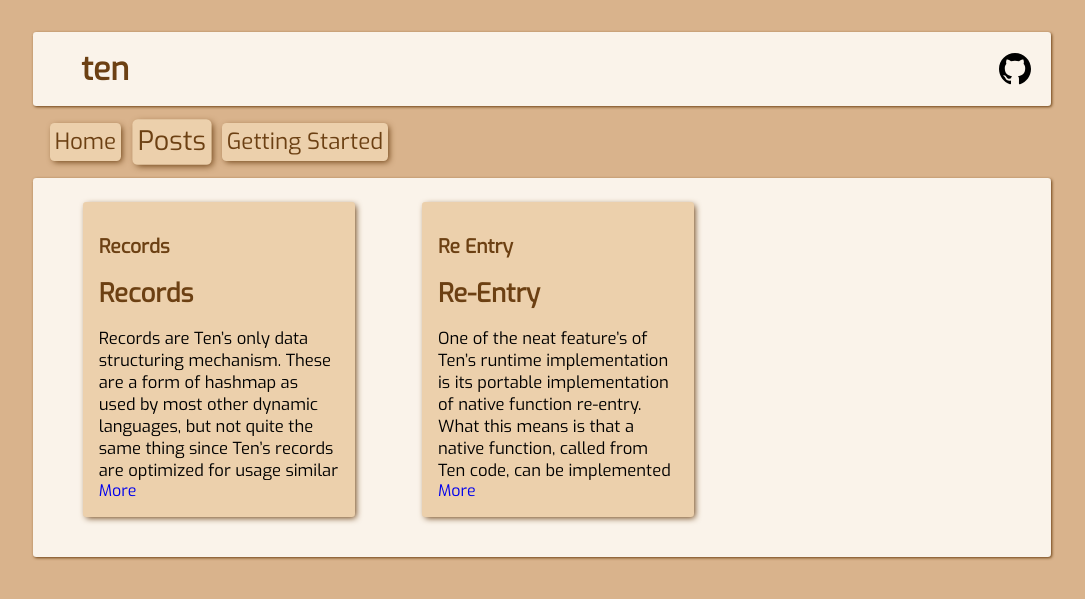
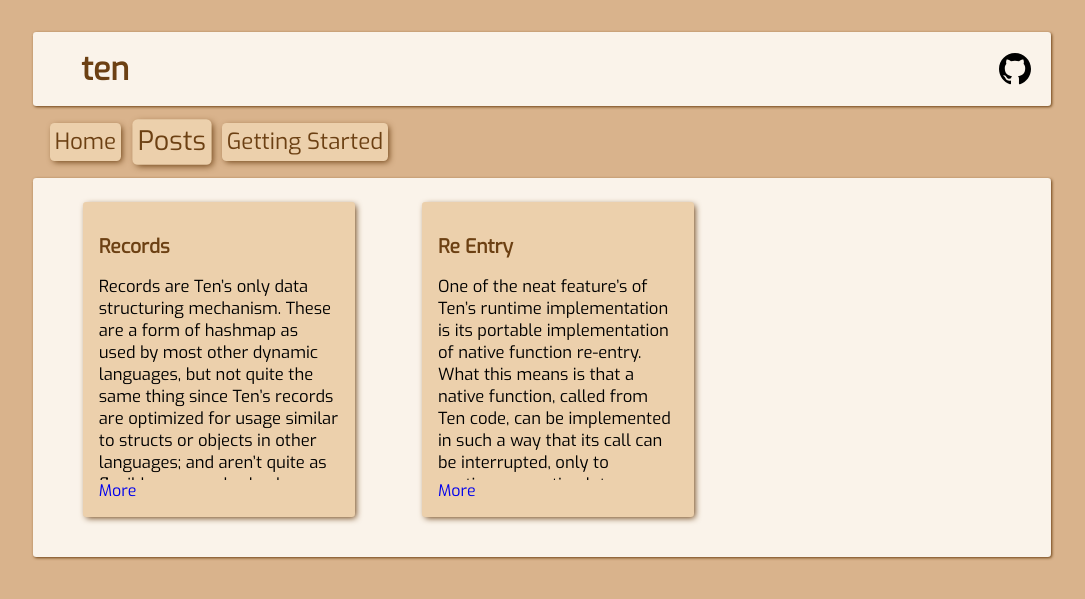
Before and after one commit to ten-lang/ten-lang, a Jekyll site: the page built from posts.html, in a window 1280 px wide. Shown: the top 599 px of the page, without its empty margins (98-1183 px from the left). Built offline with Jekyll 4.4.1, drawn with Linux system fonts in a browser that asks for light colours.

Commit message:
Strip titles from ported articles.

```diff
--- a/_posts/2019-05-26-Re-Entry.md
+++ b/_posts/2019-05-26-Re-Entry.md
@@ -1,4 +1,3 @@
-# Re-Entry
 One of the neat feature's of Ten's runtime implementation is its portable
 implementation of native function re-entry.  What this means is that a native
 function, called from Ten code, can be implemented in such a way that its
--- a/_posts/2019-05-26-Records.md
+++ b/_posts/2019-05-26-Records.md
@@ -1,4 +1,3 @@
-# Records
 Records are Ten's only data structuring mechanism.  These are a form
 of hashmap as used by most other dynamic languages, but not quite
 the same thing since Ten's records are optimized for usage similar
```
